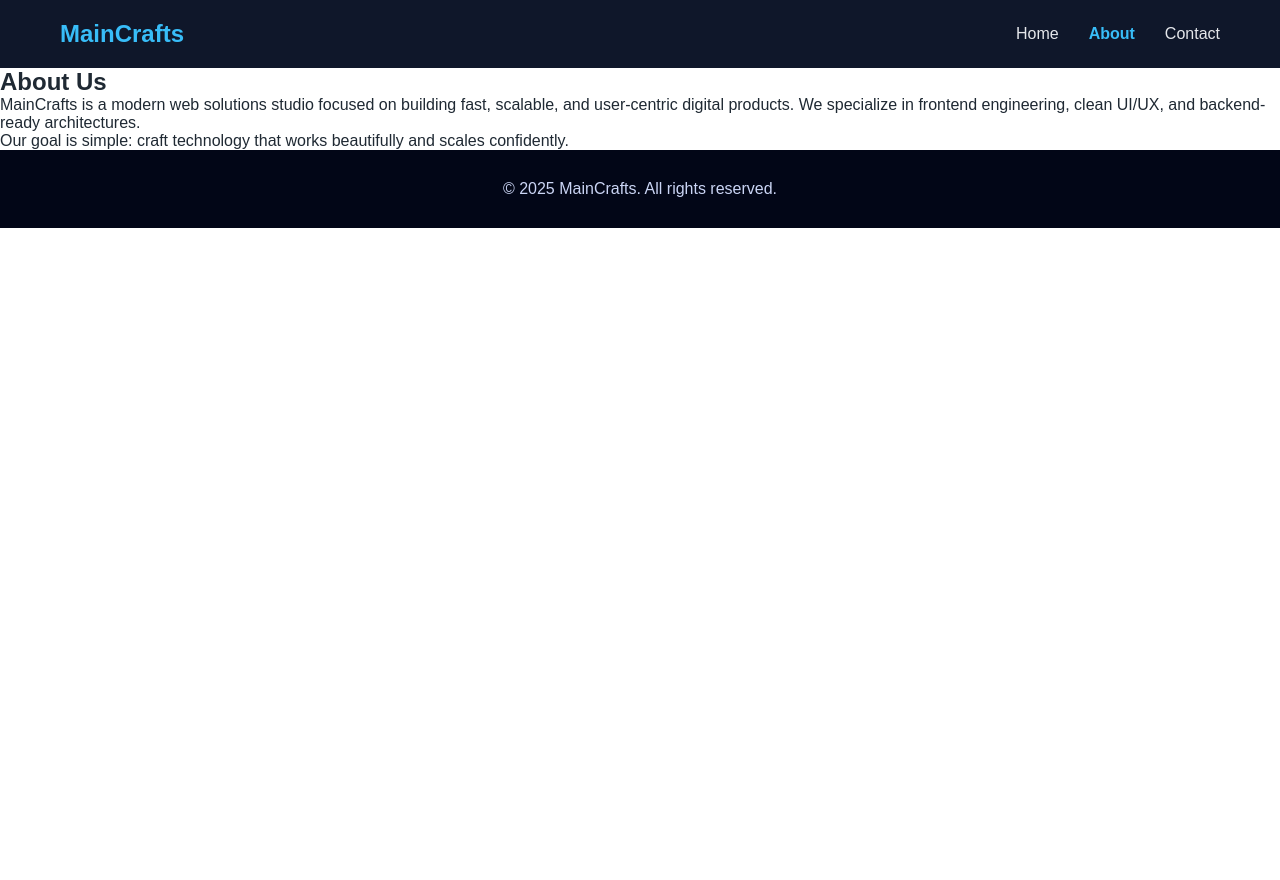
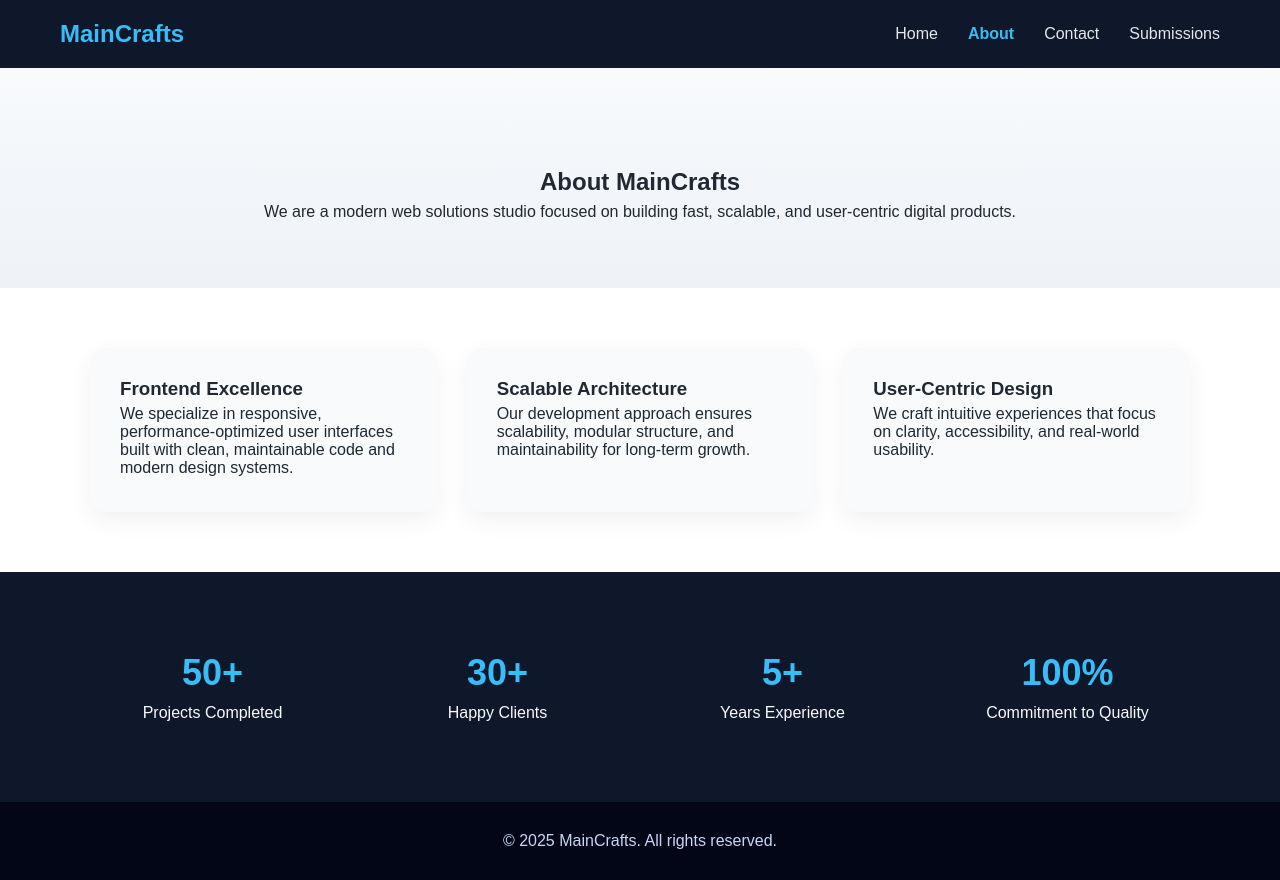
Before and after one commit to Sourya-23/MainCrafts-Internship, a plain HTML site: page task/about.html in a window 1280 px wide. Before the commit the page ends 800 px from the top, so only its background shows below. Drawn offline with Linux system fonts and the light colour scheme.

Commit message:
Task-3 Changes

```diff
--- a/task/about.html
+++ b/task/about.html
@@ -1,12 +1,13 @@
 <!DOCTYPE html>
 <html lang="en">
 <head>
-  <meta charset="UTF-8" />
-  <meta name="viewport" content="width=device-width, initial-scale=1.0"/>
+  <meta charset="UTF-8">
   <title>About | MainCrafts</title>
+  <meta name="viewport" content="width=device-width, initial-scale=1.0">
   <link rel="stylesheet" href="style.css">
 </head>
-<body>
+
+<body class="inner-page">
 
 <header>
   <div class="logo">MainCrafts</div>
@@ -15,23 +16,83 @@
       <li><a href="index.html">Home</a></li>
       <li><a href="about.html" class="active">About</a></li>
       <li><a href="contact.html">Contact</a></li>
+      <li><a href="submissions.html">Submissions</a></li>
     </ul>
   </nav>
 </header>
 
-<section class="page-section">
-  <h1>About Us</h1>
-  <p>
-    MainCrafts is a modern web solutions studio focused on building fast,
-    scalable, and user-centric digital products. We specialize in frontend
-    engineering, clean UI/UX, and backend-ready architectures.
-  </p>
+<main>
 
-  <p>
-    Our goal is simple: craft technology that works beautifully and scales
-    confidently.
-  </p>
-</section>
+  <!-- About Hero Section -->
+  <section class="about-hero">
+    <div class="about-container">
+      <h1>About MainCrafts</h1>
+      <p style="margin: 7px;">
+        We are a modern web solutions studio focused on building fast,
+        scalable, and user-centric digital products.
+      </p>
+    </div>
+  </section>
+
+  <!-- About Details Section -->
+  <section class="about-details">
+    <div class="about-container about-grid">
+
+      <div class="about-card">
+        <h3>Frontend Excellence</h3>
+        <p style="margin: 5px 0px;">
+          We specialize in responsive, performance-optimized user interfaces
+          built with clean, maintainable code and modern design systems.
+        </p>
+      </div>
+
+      <div class="about-card">
+        <h3>Scalable Architecture</h3>
+        <p style="margin: 5px 0px;">
+          Our development approach ensures scalability, modular structure,
+          and maintainability for long-term growth.
+        </p>
+      </div>
+
+      <div class="about-card">
+        <h3>User-Centric Design</h3>
+        <p style="margin: 5px 0px;">
+          We craft intuitive experiences that focus on clarity,
+          accessibility, and real-world usability.
+        </p>
+      </div>
+
+    </div>
+  </section>
+
+  <!-- Company Stats Section -->
+  <section class="company-stats">
+    <div class="about-container stats-grid">
+
+      <div class="stat-item">
+        <h2>50+</h2>
+        <p>Projects Completed</p>
+      </div>
+
+      <div class="stat-item">
+        <h2>30+</h2>
+        <p>Happy Clients</p>
+      </div>
+
+      <div class="stat-item">
+        <h2>5+</h2>
+        <p>Years Experience</p>
+      </div>
+
+      <div class="stat-item">
+        <h2>100%</h2>
+        <p>Commitment to Quality</p>
+      </div>
+
+    </div>
+  </section>
+
+</main>
 
 <footer>
   <p>© 2025 MainCrafts. All rights reserved.</p>
--- a/task/style.css
+++ b/task/style.css
@@ -16,8 +16,12 @@ html, body {
 body {
   display: flex;
   flex-direction: column;
+  min-height: 100vh;
 }
 
+main, .page-section{
+  flex: 1;
+}
 /* Header */
 header {
     display: flex;
@@ -327,3 +331,86 @@ form button:hover {
     row-gap: 10px;
   }
 }
+
+.submissions-container {
+  width: min(85vw, 960px);
+  margin-top: 40px;
+  display: flex;
+  flex-direction: column;
+  gap: 20px;
+}
+
+.submission-card {
+  background: #f8fafc;
+  padding: 20px;
+  border-radius: 12px;
+  box-shadow: 0 6px 18px rgba(0,0,0,0.08);
+  text-align: left;
+}
+
+.inner-page .page-section {
+  flex: 1;
+  padding: 80px 32px;
+  width: 100%;
+  display: flex;
+  flex-direction: column;
+  align-items: center;   /* Center children horizontally */
+  text-align: center;    /* Center text content */
+}
+
+/* ========================= */
+/* ABOUT PAGE STYLING */
+/* ========================= */
+
+.about-hero {
+  padding: 100px 20px 60px;
+  text-align: center;
+  background: linear-gradient(to bottom, #f8fafc, #eef2f7);
+}
+
+.about-container {
+  width: min(90%, 1100px);
+  margin: 0 auto;
+}
+
+.about-details {
+  padding: 60px 20px;
+  background: #ffffff;
+}
+
+.about-grid {
+  display: grid;
+  grid-template-columns: repeat(auto-fit, minmax(260px, 1fr));
+  gap: 30px;
+}
+
+.about-card {
+  background: #f8fafc;
+  padding: 30px;
+  border-radius: 16px;
+  box-shadow: 0 8px 25px rgba(0,0,0,0.06);
+  transition: transform 0.3s ease;
+}
+
+.about-card:hover {
+  transform: translateY(-6px);
+}
+
+.company-stats {
+  background: #0f172a;
+  color: #f8fafc;
+  padding: 80px 20px;
+}
+
+.stats-grid {
+  display: grid;
+  grid-template-columns: repeat(auto-fit, minmax(200px, 1fr));
+  text-align: center;
+  gap: 40px;
+}
+
+.stat-item h2 {
+  font-size: 36px;
+  color: #38bdf8;
+  margin-bottom: 10px;
+}
```
Also changed, not shown: task/contact.html (+3 -2 lines), task/index.html (+1 -1 lines), task/script.js (+52 -9 lines), task/submissions.html (added, +34 -0 lines).
